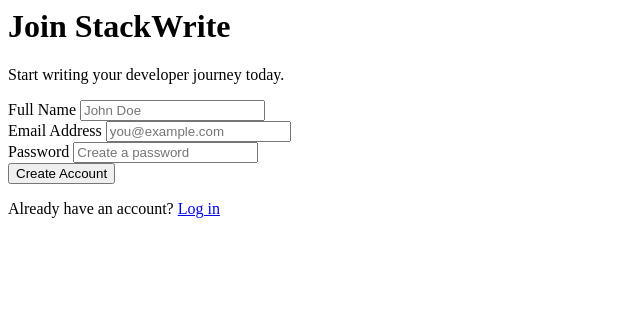
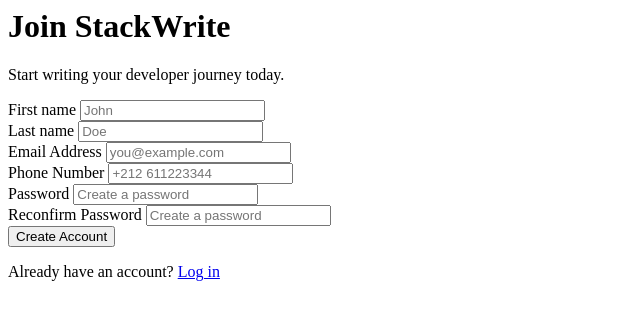
Before and after one commit to houssam-mirrou/Blog-website, a PHP site: page /register in a window 1280 px wide. Shown: the top 320 px of the page, without its empty margins (0-640 px from the left). Run offline with PHP 8.4, Linux system fonts and the light colour scheme.

Commit message:
feat/sign_up this commit contains the register logic and how the website would work if the user create an account

```diff
--- a/databasee.sql
+++ b/databasee.sql
@@ -51,7 +51,7 @@ create table article_report (
     user_id int not null,
     article_id int not null,
     body varchar(500),
-    reason ENUM('Spam or misleading','Harassment or hate speech','Inappropriate content','Other') not null
+    reason ENUM('Spam or misleading','Harassment or hate speech','Inappropriate content','Other') not null,
     created_date DATETIME DEFAULT CURRENT_TIMESTAMP,
     FOREIGN KEY (user_id) REFERENCES users(id),
     FOREIGN KEY (article_id) REFERENCES articles(id)
@@ -62,7 +62,7 @@ create table comment_report (
     user_id int not null,
     comment_id int not null,
     body varchar(500),
-    reason ENUM('Spam or misleading','Harassment or hate speech','Inappropriate content','Other') not null
+    reason ENUM('Spam or misleading','Harassment or hate speech','Inappropriate content','Other') not null,
     created_date DATETIME DEFAULT CURRENT_TIMESTAMP,
     FOREIGN KEY (user_id) REFERENCES users(id),
     FOREIGN KEY (comment_id) REFERENCES comments(id)
--- a/src/App/Controllers/AuthController.php
+++ b/src/App/Controllers/AuthController.php
@@ -10,7 +10,7 @@ class AuthController {
         if ($errors === true) {
             $hashed_password = password_hash($password, PASSWORD_DEFAULT);
             $query =
-                'INSERT into users (firstName,lastName,email,phone_number,password)
+                'INSERT into users (first_name,last_name,email,phone_number,password)
                 values (:first_name,:last_name,:email,:phone_number,:password)';
             $params = [
                 'first_name' => $first_name,
--- a/src/App/Views/Pages/register.php
+++ b/src/App/Views/Pages/register.php
@@ -6,20 +6,36 @@
             <p class="text-gray-500 text-sm">Start writing your developer journey today.</p>
         </div>
 
-        <form action="#" method="POST" class="space-y-5">
-            <div>
-                <label class="block text-sm font-medium text-slate-700 mb-1">Full Name</label>
-                <input type="text" placeholder="John Doe" class="w-full px-4 py-2 border border-gray-300 rounded-lg focus:ring-2 focus:ring-blue-500 focus:outline-none transition">
+        <form action="" method="POST" class="space-y-5">
+            <div class="flex flex-row gap-3">
+                <div class="w-1/2">
+                    <label class="block text-sm font-medium text-slate-700 mb-1">First name</label>
+                    <input name="first_name" type="text" placeholder="John" class="w-full px-4 py-2 border border-gray-300 rounded-lg focus:ring-2 focus:ring-blue-500 focus:outline-none transition" required>
+                </div>
+
+                <div class="w-1/2">
+                    <label class="block text-sm font-medium text-slate-700 mb-1">Last name</label>
+                    <input name="last_name" type="text" placeholder="Doe" class="w-full px-4 py-2 border border-gray-300 rounded-lg focus:ring-2 focus:ring-blue-500 focus:outline-none transition" required>
+                </div>
             </div>
 
             <div>
                 <label class="block text-sm font-medium text-slate-700 mb-1">Email Address</label>
-                <input type="email" placeholder="you@example.com" class="w-full px-4 py-2 border border-gray-300 rounded-lg focus:ring-2 focus:ring-blue-500 focus:outline-none transition">
+                <input name="email" type="email" placeholder="you@example.com" class="w-full px-4 py-2 border border-gray-300 rounded-lg focus:ring-2 focus:ring-blue-500 focus:outline-none transition" required>
+            </div>
+
+            <div>
+                <label class="block text-sm font-medium text-slate-700 mb-1">Phone Number</label>
+                <input name="phone_number" type="text" placeholder="+212 611223344" class="w-full px-4 py-2 border border-gray-300 rounded-lg focus:ring-2 focus:ring-blue-500 focus:outline-none transition" required>
             </div>
 
             <div>
                 <label class="block text-sm font-medium text-slate-700 mb-1">Password</label>
-                <input type="password" placeholder="Create a password" class="w-full px-4 py-2 border border-gray-300 rounded-lg focus:ring-2 focus:ring-blue-500 focus:outline-none transition">
+                <input name="password" type="password" placeholder="Create a password" class="w-full px-4 py-2 border border-gray-300 rounded-lg focus:ring-2 focus:ring-blue-500 focus:outline-none transition" required>
+            </div>
+            <div>
+                <label class="block text-sm font-medium text-slate-700 mb-1">Reconfirm Password</label>
+                <input name="reconfirm_password" type="password" placeholder="Create a password" class="w-full px-4 py-2 border border-gray-300 rounded-lg focus:ring-2 focus:ring-blue-500 focus:outline-none transition" required>
             </div>
 
             <button type="submit" class="w-full bg-blue-600 hover:bg-blue-500 text-white font-bold py-2.5 rounded-lg transition shadow-lg shadow-blue-500/30">
--- a/src/Public/index.php
+++ b/src/Public/index.php
@@ -5,9 +5,6 @@ $config = require __DIR__ . '/../App/Core/Config.php';
 
 use App\Core\Functions;
 use App\Core\Router;
-use App\Core\DataBase;
-
-$data = new DataBase($config['database']);
 
 $router = new Router();
 $router->get('/','HomeController@index');
@@ -18,7 +15,7 @@ $router->get('/community','CommunityController@index');
 $router->get('/about','AboutController@index');
 $router->get('/contact','ContactController@index');
 $router->get('/article','ArticleController@index');
-
+$router->post('/register','RegisterController@create_account');
 
 
 $router->dispatch();
```
Also changed, not shown: src/App/Controllers/RegisterController.php (+16 -0 lines), src/App/Core/Config.php (+10 -1 lines).
